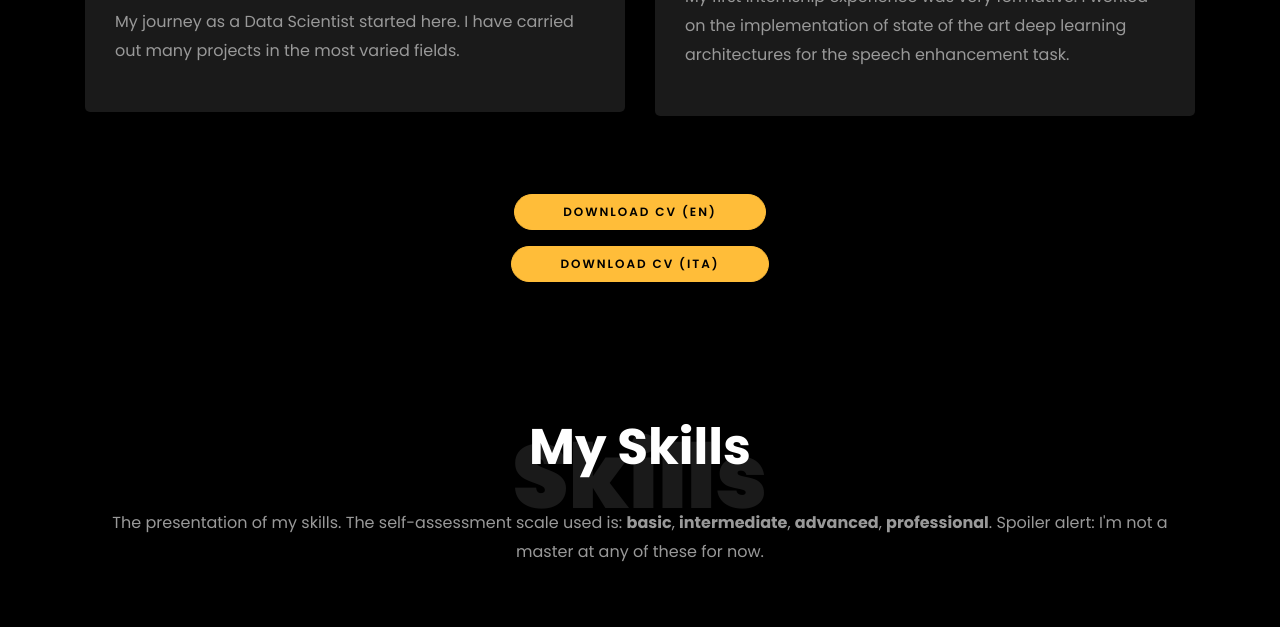
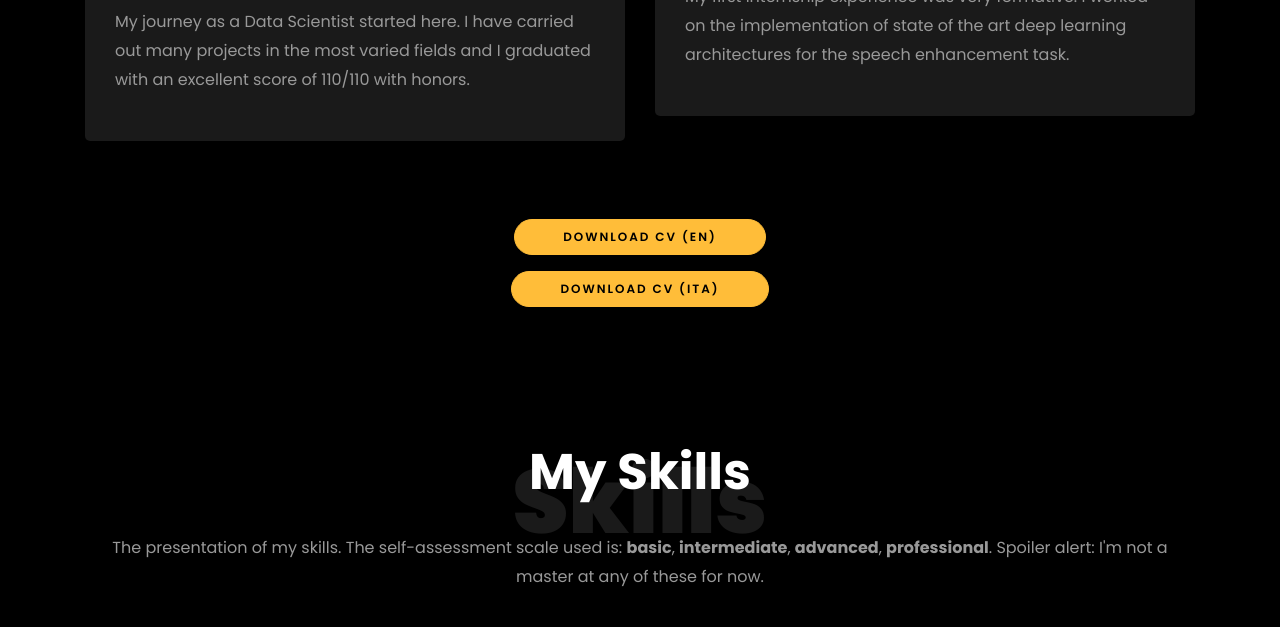
Before and after one commit to faber6911/faber6911.github.io, a plain HTML site: page index.html in a window 1280 px wide. Shown: the part 2211-2838 px from the top of the page. Drawn offline with Linux system fonts and the light colour scheme; files whose address does not match are found by name.

Commit message:
update webpage

```diff
--- a/index.html
+++ b/index.html
@@ -153,7 +153,7 @@
     					<span class="date">2018-2020</span>
     					<h2>MSc in Data Science </h2>
     					<span class="position">University of Milan-Bicocca &nbsp;&nbsp; <a href="https://www.unimib.it/"><img src="images/unimib_logo.png" width="14%"></a></span>
-    					<p class="mt-4">My journey as a Data Scientist started here. I have carried out many projects in the most varied fields. <!--and I graduated with an excellent score of 110/110 with honors.--></p>
+    					<p class="mt-4">My journey as a Data Scientist started here. I have carried out many projects in the most varied fields and I graduated with an excellent score of 110/110 with honors.</p>
     				</div>
                 </div>
                 <div class="col-md-6">
```
